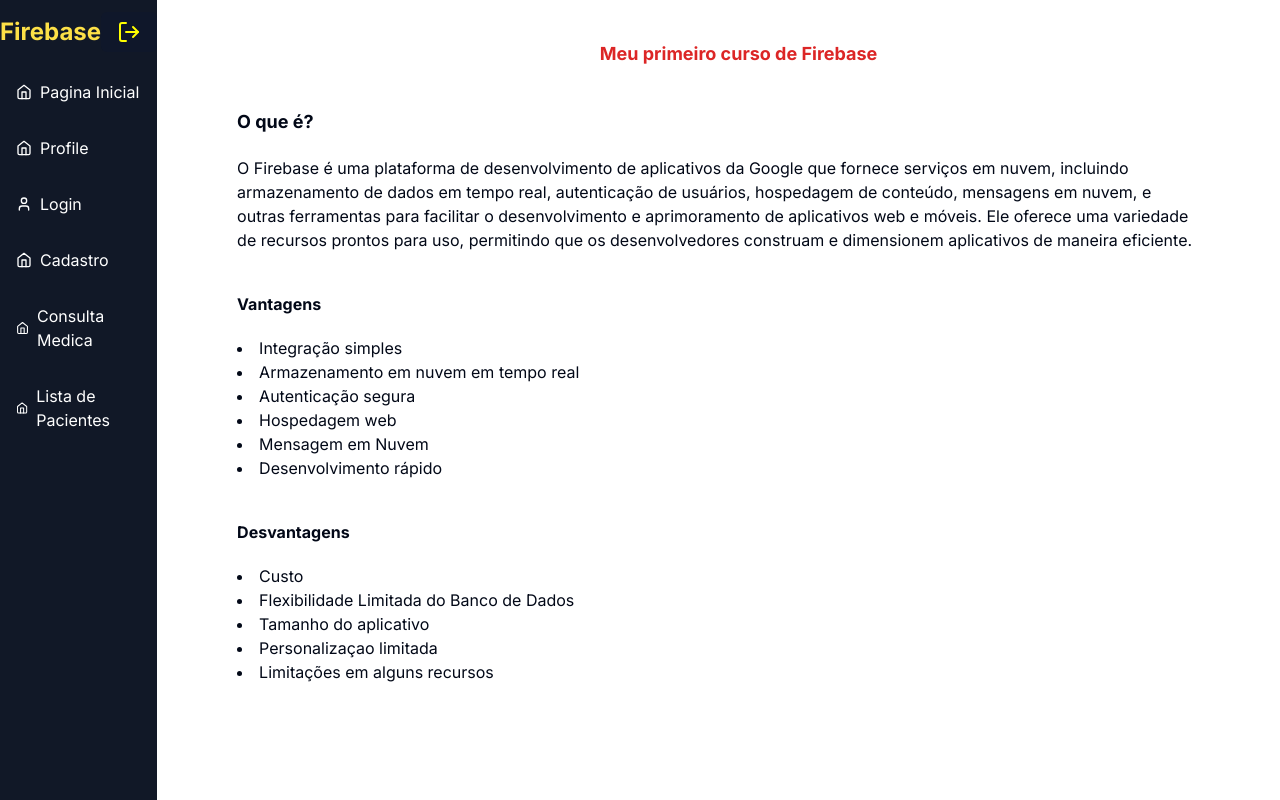
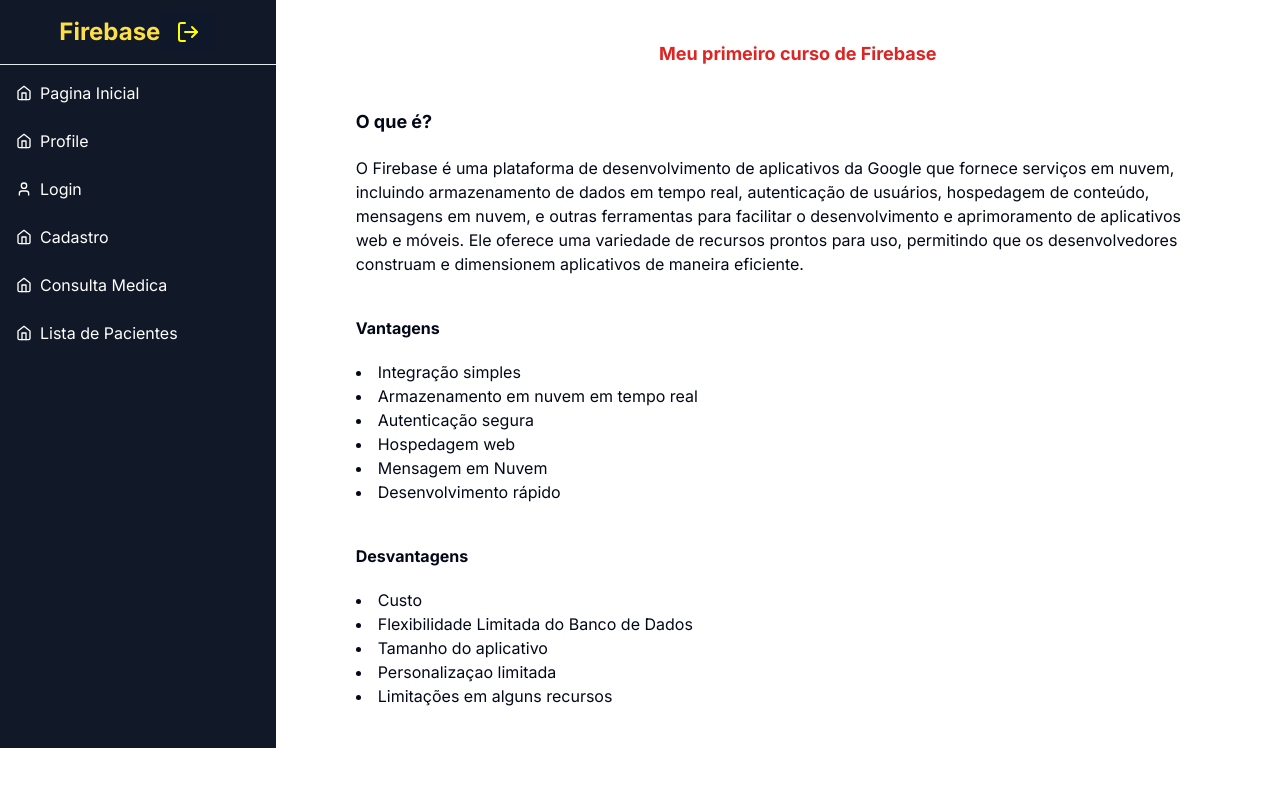
Before and after one commit to townsend10/firebase, a Next.js app: page / in a window 1280 px wide. Built offline with nearby package versions, Linux system fonts and the light colour scheme; no server answers.

Commit message:
add styling from header

```diff
--- a/components/header.tsx
+++ b/components/header.tsx
@@ -43,12 +43,13 @@
     },
   ];
   return (
-    <div className="flex flex-col h-screen w-1/6 bg-gray-900 text-white">
+    <div className="flex flex-col w-10/12 scroll-mb-0  bg-gray-900 text-white">
       <div className="flex items-center justify-center">
         <h1 className="text-2xl font-bold my-4 text-yellow-300">Firebase</h1>
         <LogOutButton />
       </div>
-
+      <Separator />
+      <div className="flex-grow overflow-y-auto">
         {router.map((route) => (
           <Link
             href={route.href}
@@ -59,5 +60,6 @@
           </Link>
         ))}
       </div>
+    </div>
   );
 };
```
Lines whose indentation alone changed are shown as unchanged.
